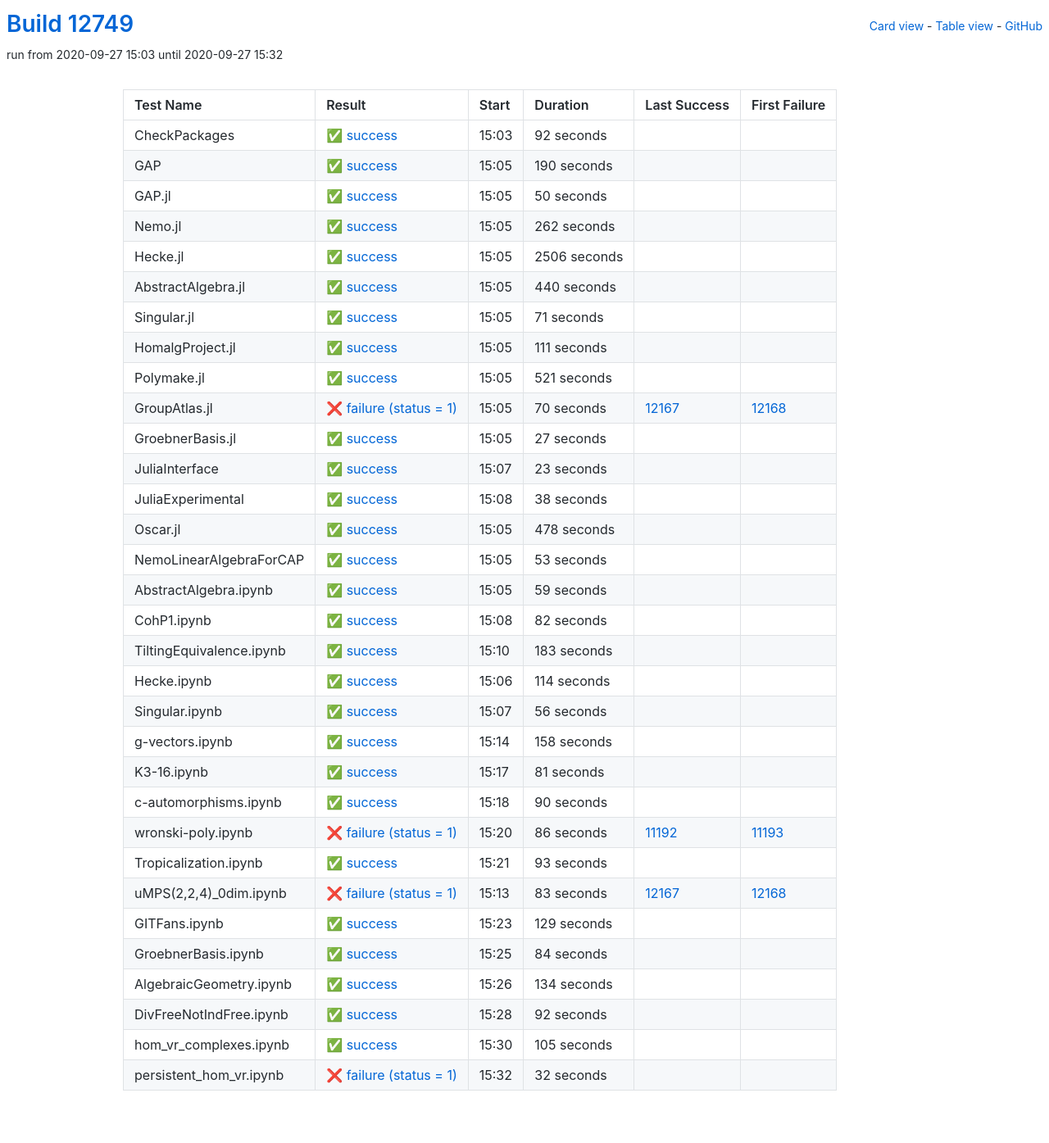
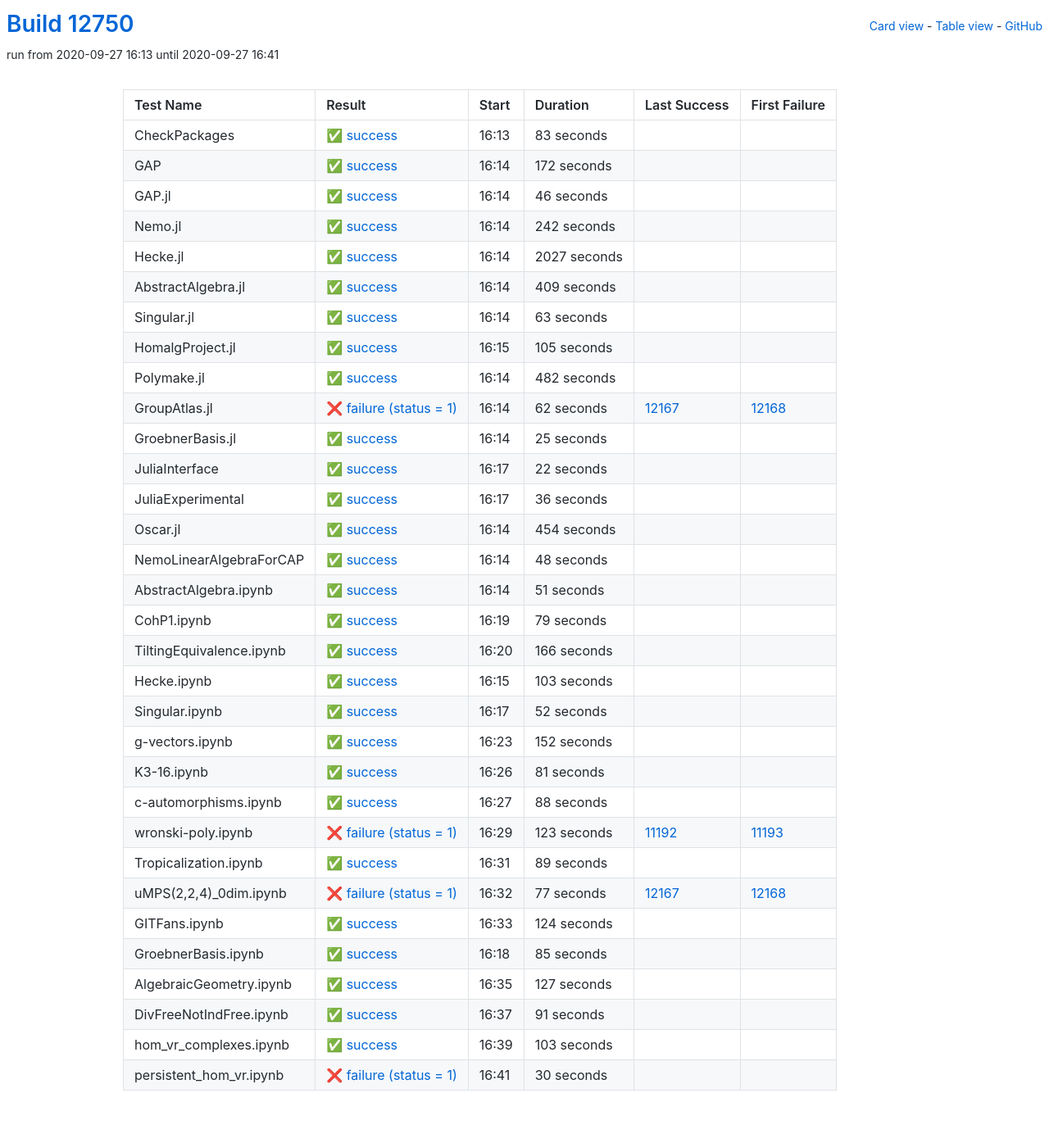
Before and after one commit to oscar-system/oscar-ci-status, a Jekyll site: the page built from table.html, in a window 1280 px wide. Shown: the whole page at 82% size. Built offline with Jekyll 4.4.1, drawn with Linux system fonts in a browser that asks for light colours.

Commit message:
Build #12750

```diff
--- a/_data/ci.yml
+++ b/_data/ci.yml
@@ -1,6 +1,6 @@
 ---
-build: 12749
-build_url: https://oscarci.mathematik.uni-kl.de/job/oscar/12749/
+build: 12750
+build_url: https://oscarci.mathematik.uni-kl.de/job/oscar/12750/
 job: oscar
 organization: oscar-system
 repo: oscar-ci-status
@@ -8,260 +8,260 @@
 tests:
 - name: CheckPackages
   id: checkpackages
-  log: https://oscarci.mathematik.uni-kl.de/job/oscar/12749/artifact/logs/build-12749/CheckPackages.log
-  start: 2020-09-27 15:03
+  log: https://oscarci.mathematik.uni-kl.de/job/oscar/12750/artifact/logs/build-12750/CheckPackages.log
+  start: 2020-09-27 16:13
   success: true
   exitcode: 0
   status: success
-  duration: 92
+  duration: 83
   last_success: false
   last_success_url:
   first_failure: false
   first_failure_url:
 - name: GAP
   id: gap
-  log: https://oscarci.mathematik.uni-kl.de/job/oscar/12749/artifact/logs/build-12749/GAP.log
-  start: 2020-09-27 15:05
+  log: https://oscarci.mathematik.uni-kl.de/job/oscar/12750/artifact/logs/build-12750/GAP.log
+  start: 2020-09-27 16:14
   success: true
   exitcode: 0
   status: success
-  duration: 190
+  duration: 172
   last_success: false
   last_success_url:
   first_failure: false
   first_failure_url:
 - name: GAP.jl
   id: gap-jl
-  log: https://oscarci.mathematik.uni-kl.de/job/oscar/12749/artifact/logs/build-12749/GAP.jl.log
-  start: 2020-09-27 15:05
+  log: https://oscarci.mathematik.uni-kl.de/job/oscar/12750/artifact/logs/build-12750/GAP.jl.log
+  start: 2020-09-27 16:14
   success: true
   exitcode: 0
   status: success
-  duration: 50
+  duration: 46
   last_success: false
   last_success_url:
   first_failure: false
   first_failure_url:
 - name: Nemo.jl
   id: nemo-jl
-  log: https://oscarci.mathematik.uni-kl.de/job/oscar/12749/artifact/logs/build-12749/Nemo.jl.log
-  start: 2020-09-27 15:05
+  log: https://oscarci.mathematik.uni-kl.de/job/oscar/12750/artifact/logs/build-12750/Nemo.jl.log
+  start: 2020-09-27 16:14
   success: true
   exitcode: 0
   status: success
-  duration: 262
+  duration: 242
   last_success: false
   last_success_url:
   first_failure: false
   first_failure_url:
 - name: Hecke.jl
   id: hecke-jl
-  log: https://oscarci.mathematik.uni-kl.de/job/oscar/12749/artifact/logs/build-12749/Hecke.jl.log
-  start: 2020-09-27 15:05
+  log: https://oscarci.mathematik.uni-kl.de/job/oscar/12750/artifact/logs/build-12750/Hecke.jl.log
+  start: 2020-09-27 16:14
   success: true
   exitcode: 0
   status: success
-  duration: 2506
+  duration: 2027
   last_success: false
   last_success_url:
   first_failure: false
   first_failure_url:
 - name: AbstractAlgebra.jl
   id: abstractalgebra-jl
-  log: https://oscarci.mathematik.uni-kl.de/job/oscar/12749/artifact/logs/build-12749/AbstractAlgebra.jl.log
-  start: 2020-09-27 15:05
+  log: https://oscarci.mathematik.uni-kl.de/job/oscar/12750/artifact/logs/build-12750/AbstractAlgebra.jl.log
+  start: 2020-09-27 16:14
   success: true
   exitcode: 0
   status: success
-  duration: 440
+  duration: 409
   last_success: false
   last_success_url:
   first_failure: false
   first_failure_url:
 - name: Singular.jl
   id: singular-jl
-  log: https://oscarci.mathematik.uni-kl.de/job/oscar/12749/artifact/logs/build-12749/Singular.jl.log
-  start: 2020-09-27 15:05
+  log: https://oscarci.mathematik.uni-kl.de/job/oscar/12750/artifact/logs/build-12750/Singular.jl.log
+  start: 2020-09-27 16:14
   success: true
   exitcode: 0
   status: success
-  duration: 71
+  duration: 63
   last_success: false
   last_success_url:
   first_failure: false
   first_failure_url:
 - name: HomalgProject.jl
   id: homalgproject-jl
-  log: https://oscarci.mathematik.uni-kl.de/job/oscar/12749/artifact/logs/build-12749/HomalgProject.jl.log
-  start: 2020-09-27 15:05
+  log: https://oscarci.mathematik.uni-kl.de/job/oscar/12750/artifact/logs/build-12750/HomalgProject.jl.log
+  start: 2020-09-27 16:15
   success: true
   exitcode: 0
   status: success
-  duration: 111
+  duration: 105
   last_success: false
   last_success_url:
   first_failure: false
   first_failure_url:
 - name: Polymake.jl
   id: polymake-jl
-  log: https://oscarci.mathematik.uni-kl.de/job/oscar/12749/artifact/logs/build-12749/Polymake.jl.log
-  start: 2020-09-27 15:05
+  log: https://oscarci.mathematik.uni-kl.de/job/oscar/12750/artifact/logs/build-12750/Polymake.jl.log
+  start: 2020-09-27 16:14
   success: true
   exitcode: 0
   status: success
-  duration: 521
+  duration: 482
   last_success: false
   last_success_url:
   first_failure: false
   first_failure_url:
 - name: GroupAtlas.jl
   id: groupatlas-jl
-  log: https://oscarci.mathematik.uni-kl.de/job/oscar/12749/artifact/logs/build-12749/GroupAtlas.jl.log
-  start: 2020-09-27 15:05
+  log: https://oscarci.mathematik.uni-kl.de/job/oscar/12750/artifact/logs/build-12750/GroupAtlas.jl.log
+  start: 2020-09-27 16:14
   success: false
   exitcode: 1
   status: failure
-  duration: 70
+  duration: 62
   last_success: 12167
   last_success_url: https://oscarci.mathematik.uni-kl.de/job/oscar/12167/
   first_failure: 12168
   first_failure_url: https://oscarci.mathematik.uni-kl.de/job/oscar/12168/
 - name: GroebnerBasis.jl
   id: groebnerbasis-jl
-  log: https://oscarci.mathematik.uni-kl.de/job/oscar/12749/artifact/logs/build-12749/GroebnerBasis.jl.log
-  start: 2020-09-27 15:05
+  log: https://oscarci.mathematik.uni-kl.de/job/oscar/12750/artifact/logs/build-12750/GroebnerBasis.jl.log
+  start: 2020-09-27 16:14
   success: true
   exitcode: 0
   status: success
-  duration: 27
+  duration: 25
   last_success: false
   last_success_url:
   first_failure: false
   first_failure_url:
 - name: JuliaInterface
   id: juliainterface
-  log: https://oscarci.mathematik.uni-kl.de/job/oscar/12749/artifact/logs/build-12749/JuliaInterface.log
-  start: 2020-09-27 15:07
+  log: https://oscarci.mathematik.uni-kl.de/job/oscar/12750/artifact/logs/build-12750/JuliaInterface.log
+  start: 2020-09-27 16:17
   success: true
   exitcode: 0
   status: success
-  duration: 23
+  duration: 22
   last_success: false
   last_success_url:
   first_failure: false
   first_failure_url:
 - name: JuliaExperimental
   id: juliaexperimental
-  log: https://oscarci.mathematik.uni-kl.de/job/oscar/12749/artifact/logs/build-12749/JuliaExperimental.log
-  start: 2020-09-27 15:08
+  log: https://oscarci.mathematik.uni-kl.de/job/oscar/12750/artifact/logs/build-12750/JuliaExperimental.log
+  start: 2020-09-27 16:17
   success: true
   exitcode: 0
   status: success
-  duration: 38
+  duration: 36
   last_success: false
   last_success_url:
   first_failure: false
   first_failure_url:
 - name: Oscar.jl
   id: oscar-jl
-  log: https://oscarci.mathematik.uni-kl.de/job/oscar/12749/artifact/logs/build-12749/Oscar.jl.log
-  start: 2020-09-27 15:05
+  log: https://oscarci.mathematik.uni-kl.de/job/oscar/12750/artifact/logs/build-12750/Oscar.jl.log
+  start: 2020-09-27 16:14
   success: true
   exitcode: 0
   status: success
-  duration: 478
+  duration: 454
   last_success: false
   last_success_url:
   first_failure: false
   first_failure_url:
 - name: NemoLinearAlgebraForCAP
   id: nemolinearalgebraforcap
-  log: https://oscarci.mathematik.uni-kl.de/job/oscar/12749/artifact/logs/build-12749/NemoLinearAlgebraForCAP.log
-  start: 2020-09-27 15:05
+  log: https://oscarci.mathematik.uni-kl.de/job/oscar/12750/artifact/logs/build-12750/NemoLinearAlgebraForCAP.log
+  start: 2020-09-27 16:14
   success: true
   exitcode: 0
   status: success
-  duration: 53
+  duration: 48
   last_success: false
   last_success_url:
   first_failure: false
   first_failure_url:
 - name: AbstractAlgebra.ipynb
   id: abstractalgebra-ipynb
-  log: https://oscarci.mathematik.uni-kl.de/job/oscar/12749/artifact/logs/build-12749/AbstractAlgebra.ipynb.log
-  start: 2020-09-27 15:05
+  log: https://oscarci.mathematik.uni-kl.de/job/oscar/12750/artifact/logs/build-12750/AbstractAlgebra.ipynb.log
+  start: 2020-09-27 16:14
   success: true
   exitcode: 0
   status: success
-  duration: 59
+  duration: 51
   last_success: false
   last_success_url:
   first_failure: false
   first_failure_url:
 - name: CohP1.ipynb
   id: cohp1-ipynb
-  log: https://oscarci.mathematik.uni-kl.de/job/oscar/12749/artifact/logs/build-12749/CohP1.ipynb.log
-  start: 2020-09-27 15:08
+  log: https://oscarci.mathematik.uni-kl.de/job/oscar/12750/artifact/logs/build-12750/CohP1.ipynb.log
+  start: 2020-09-27 16:19
   success: true
   exitcode: 0
   status: success
-  duration: 82
+  duration: 79
   last_success: false
   last_success_url:
   first_failure: false
   first_failure_url:
 - name: TiltingEquivalence.ipynb
   id: tiltingequivalence-ipynb
-  log: https://oscarci.mathematik.uni-kl.de/job/oscar/12749/artifact/logs/build-12749/TiltingEquivalence.ipynb.log
-  start: 2020-09-27 15:10
+  log: https://oscarci.mathematik.uni-kl.de/job/oscar/12750/artifact/logs/build-12750/TiltingEquivalence.ipynb.log
+  start: 2020-09-27 16:20
   success: true
   exitcode: 0
   status: success
-  duration: 183
+  duration: 166
   last_success: false
   last_success_url:
   first_failure: false
   first_failure_url:
 - name: Hecke.ipynb
   id: hecke-ipynb
-  log: https://oscarci.mathematik.uni-kl.de/job/oscar/12749/artifact/logs/build-12749/Hecke.ipynb.log
-  start: 2020-09-27 15:06
+  log: https://oscarci.mathematik.uni-kl.de/job/oscar/12750/artifact/logs/build-12750/Hecke.ipynb.log
+  start: 2020-09-27 16:15
   success: true
   exitcode: 0
   status: success
-  duration: 114
+  duration: 103
   last_success: false
   last_success_url:
   first_failure: false
   first_failure_url:
 - name: Singular.ipynb
   id: singular-ipynb
-  log: https://oscarci.mathematik.uni-kl.de/job/oscar/12749/artifact/logs/build-12749/Singular.ipynb.log
-  start: 2020-09-27 15:07
+  log: https://oscarci.mathematik.uni-kl.de/job/oscar/12750/artifact/logs/build-12750/Singular.ipynb.log
+  start: 2020-09-27 16:17
   success: true
   exitcode: 0
   status: success
-  duration: 56
+  duration: 52
   last_success: false
   last_success_url:
   first_failure: false
   first_failure_url:
 - name: g-vectors.ipynb
   id: g-vectors-ipynb
-  log: https://oscarci.mathematik.uni-kl.de/job/oscar/12749/artifact/logs/build-12749/g-vectors.ipynb.log
-  start: 2020-09-27 15:14
+  log: https://oscarci.mathematik.uni-kl.de/job/oscar/12750/artifact/logs/build-12750/g-vectors.ipynb.log
+  start: 2020-09-27 16:23
   success: true
   exitcode: 0
   status: success
-  duration: 158
+  duration: 152
   last_success: false
   last_success_url:
   first_failure: false
   first_failure_url:
 - name: K3-16.ipynb
   id: k3-16-ipynb
-  log: https://oscarci.mathematik.uni-kl.de/job/oscar/12749/artifact/logs/build-12749/K3-16.ipynb.log
-  start: 2020-09-27 15:17
+  log: https://oscarci.mathematik.uni-kl.de/job/oscar/12750/artifact/logs/build-12750/K3-16.ipynb.log
+  start: 2020-09-27 16:26
   success: true
   exitcode: 0
   status: success
@@ -272,120 +272,120 @@
   first_failure_url:
 - name: c-automorphisms.ipynb
   id: c-automorphisms-ipynb
-  log: https://oscarci.mathematik.uni-kl.de/job/oscar/12749/artifact/logs/build-12749/c-automorphisms.ipynb.log
-  start: 2020-09-27 15:18
+  log: https://oscarci.mathematik.uni-kl.de/job/oscar/12750/artifact/logs/build-12750/c-automorphisms.ipynb.log
+  start: 2020-09-27 16:27
   success: true
   exitcode: 0
   status: success
-  duration: 90
+  duration: 88
   last_success: false
   last_success_url:
   first_failure: false
   first_failure_url:
 - name: wronski-poly.ipynb
   id: wronski-poly-ipynb
-  log: https://oscarci.mathematik.uni-kl.de/job/oscar/12749/artifact/logs/build-12749/wronski-poly.ipynb.log
-  start: 2020-09-27 15:20
+  log: https://oscarci.mathematik.uni-kl.de/job/oscar/12750/artifact/logs/build-12750/wronski-poly.ipynb.log
+  start: 2020-09-27 16:29
   success: false
   exitcode: 1
   status: failure
-  duration: 86
+  duration: 123
   last_success: 11192
   last_success_url: https://oscarci.mathematik.uni-kl.de/job/oscar/11192/
   first_failure: 11193
   first_failure_url: https://oscarci.mathematik.uni-kl.de/job/oscar/11193/
 - name: Tropicalization.ipynb
   id: tropicalization-ipynb
-  log: https://oscarci.mathematik.uni-kl.de/job/oscar/12749/artifact/logs/build-12749/Tropicalization.ipynb.log
-  start: 2020-09-27 15:21
+  log: https://oscarci.mathematik.uni-kl.de/job/oscar/12750/artifact/logs/build-12750/Tropicalization.ipynb.log
+  start: 2020-09-27 16:31
   success: true
   exitcode: 0
   status: success
-  duration: 93
+  duration: 89
   last_success: false
   last_success_url:
   first_failure: false
   first_failure_url:
 - name: uMPS(2,2,4)_0dim.ipynb
   id: umps-2-2-4-0dim-ipynb
-  log: https://oscarci.mathematik.uni-kl.de/job/oscar/12749/artifact/logs/build-12749/uMPS-2-2-4-_0dim.ipynb.log
-  start: 2020-09-27 15:13
+  log: https://oscarci.mathematik.uni-kl.de/job/oscar/12750/artifact/logs/build-12750/uMPS-2-2-4-_0dim.ipynb.log
+  start: 2020-09-27 16:32
   success: false
   exitcode: 1
   status: failure
-  duration: 83
+  duration: 77
   last_success: 12167
   last_success_url: https://oscarci.mathematik.uni-kl.de/job/oscar/12167/
   first_failure: 12168
   first_failure_url: https://oscarci.mathematik.uni-kl.de/job/oscar/12168/
 - name: GITFans.ipynb
   id: gitfans-ipynb
-  log: https://oscarci.mathematik.uni-kl.de/job/oscar/12749/artifact/logs/build-12749/GITFans.ipynb.log
-  start: 2020-09-27 15:23
+  log: https://oscarci.mathematik.uni-kl.de/job/oscar/12750/artifact/logs/build-12750/GITFans.ipynb.log
+  start: 2020-09-27 16:33
   success: true
   exitcode: 0
   status: success
-  duration: 129
+  duration: 124
   last_success: false
   last_success_url:
   first_failure: false
   first_failure_url:
 - name: GroebnerBasis.ipynb
   id: groebnerbasis-ipynb
-  log: https://oscarci.mathematik.uni-kl.de/job/oscar/12749/artifact/logs/build-12749/GroebnerBasis.ipynb.log
-  start: 2020-09-27 15:25
+  log: https://oscarci.mathematik.uni-kl.de/job/oscar/12750/artifact/logs/build-12750/GroebnerBasis.ipynb.log
+  start: 2020-09-27 16:18
   success: true
   exitcode: 0
   status: success
-  duration: 84
+  duration: 85
   last_success: false
   last_success_url:
   first_failure: false
   first_failure_url:
 - name: AlgebraicGeometry.ipynb
   id: algebraicgeometry-ipynb
-  log: https://oscarci.mathematik.uni-kl.de/job/oscar/12749/artifact/logs/build-12749/AlgebraicGeometry.ipynb.log
-  start: 2020-09-27 15:26
+  log: https://oscarci.mathematik.uni-kl.de/job/oscar/12750/artifact/logs/build-12750/AlgebraicGeometry.ipynb.log
+  start: 2020-09-27 16:35
   success: true
   exitcode: 0
   status: success
-  duration: 134
+  duration: 127
   last_success: false
   last_success_url:
   first_failure: false
   first_failure_url:
 - name: DivFreeNotIndFree.ipynb
   id: divfreenotindfree-ipynb
-  log: https://oscarci.mathematik.uni-kl.de/job/oscar/12749/artifact/logs/build-12749/DivFreeNotIndFree.ipynb.log
-  start: 2020-09-27 15:28
+  log: https://oscarci.mathematik.uni-kl.de/job/oscar/12750/artifact/logs/build-12750/DivFreeNotIndFree.ipynb.log
+  start: 2020-09-27 16:37
   success: true
   exitcode: 0
   status: success
-  duration: 92
+  duration: 91
   last_success: false
   last_success_url:
   first_failure: false
   first_failure_url:
 - name: hom_vr_complexes.ipynb
   id: hom-vr-complexes-ipynb
-  log: https://oscarci.mathematik.uni-kl.de/job/oscar/12749/artifact/logs/build-12749/hom_vr_complexes.ipynb.log
-  start: 2020-09-27 15:30
+  log: https://oscarci.mathematik.uni-kl.de/job/oscar/12750/artifact/logs/build-12750/hom_vr_complexes.ipynb.log
+  start: 2020-09-27 16:39
   success: true
   exitcode: 0
   status: success
-  duration: 105
+  duration: 103
   last_success: false
   last_success_url:
   first_failure: false
   first_failure_url:
 - name: persistent_hom_vr.ipynb
   id: persistent-hom-vr-ipynb
-  log: https://oscarci.mathematik.uni-kl.de/job/oscar/12749/artifact/logs/build-12749/persistent_hom_vr.ipynb.log
-  start: 2020-09-27 15:32
+  log: https://oscarci.mathematik.uni-kl.de/job/oscar/12750/artifact/logs/build-12750/persistent_hom_vr.ipynb.log
+  start: 2020-09-27 16:41
   success: false
   exitcode: 1
   status: failure
-  duration: 32
+  duration: 30
   last_success: false
   last_success_url:
   first_failure: false
```
Also changed, not shown: README.md.
